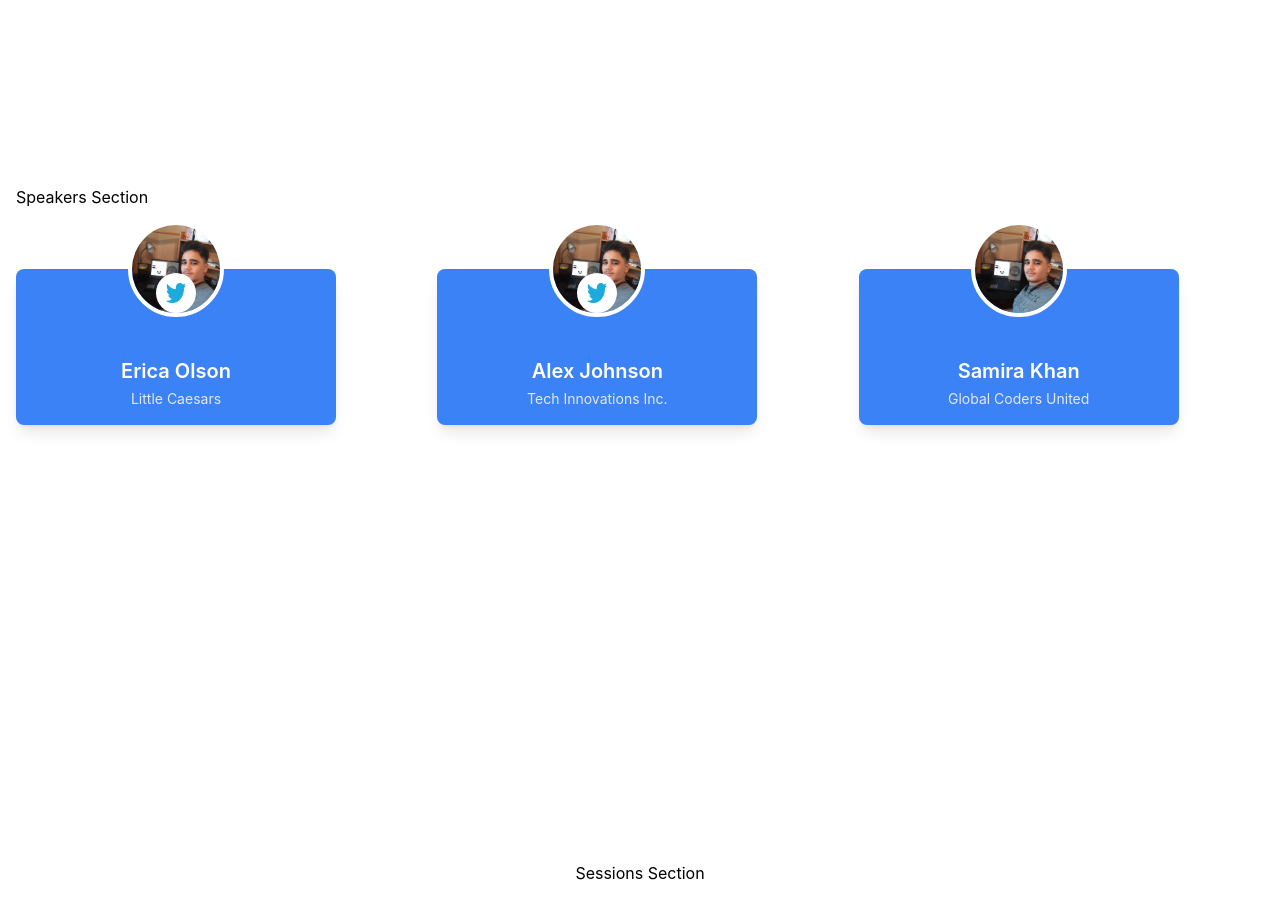
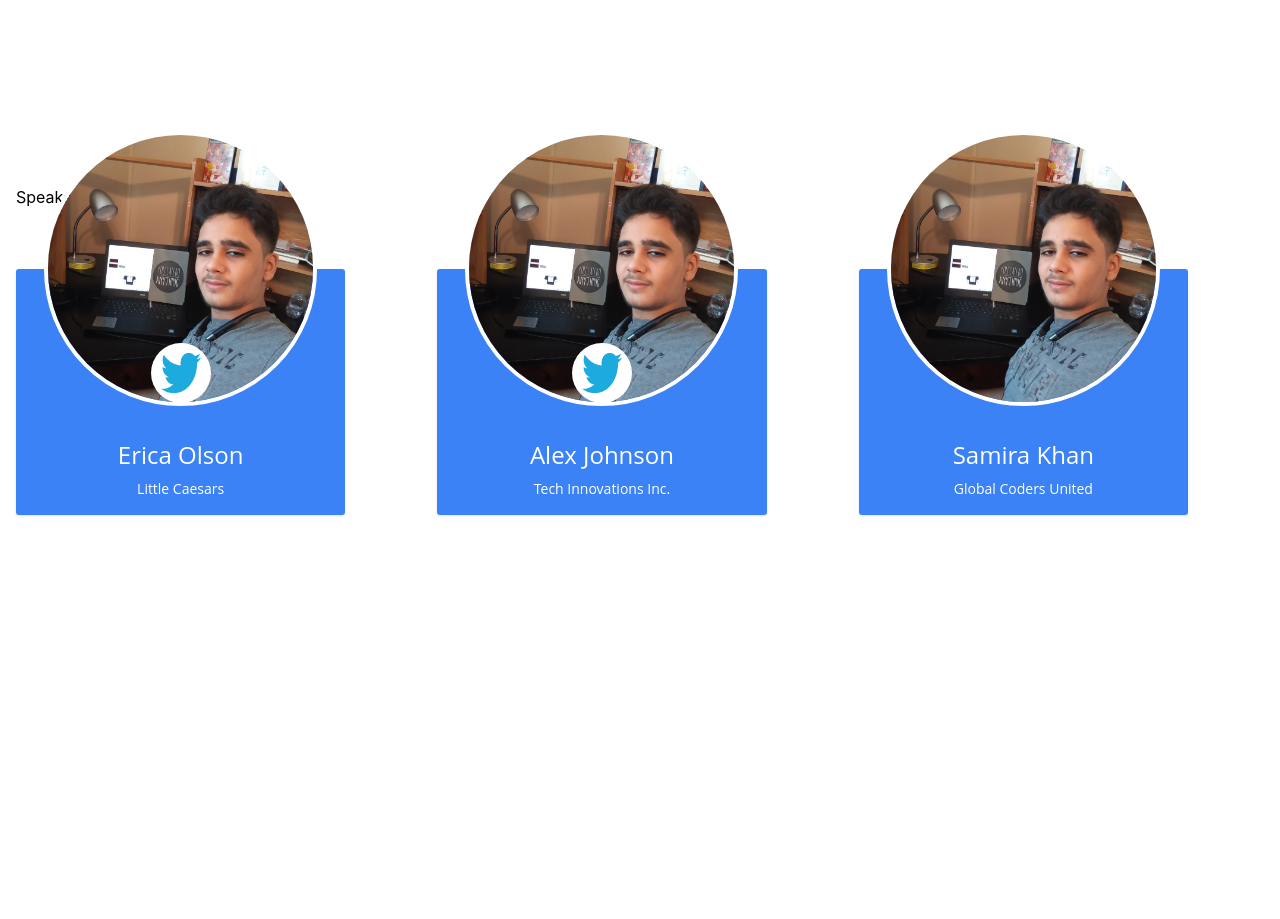
Before and after one commit to Heshoo-ksh/GDG_SummitWebiste, a React (Vite) app: page / in a window 1280 px wide. Shown: the part 1260-2179 px from the top of the page. Built offline with nearby package versions, Linux system fonts and the light colour scheme.

Commit message:
Create initial speacker card

```diff
--- a/src/components/ui/SpeakerCard.jsx
+++ b/src/components/ui/SpeakerCard.jsx
@@ -3,32 +3,35 @@ import twitterLogo from '@/assets/Twitter_Logo.png'; // Replace with the actual
 
 const SpeakerCard = ({ name, twitterHandle, imageUrl, companyName }) => {
   return (
-    <div className="relative max-w-xs rounded-lg bg-blue-500 shadow-lg">
-      <div className="flex justify-center">
+    <div className="relative h-[246.52px] w-[329.30px] rounded-[3px] bg-blue-500 shadow">
+      {/* Image circle, positioned to overlap the top of the rectangle */}
+      <div className="flex justify-center" style={{ marginTop: '-137.5px' }}>
         <div className="relative">
-          {/* Image circle */}
           <img
-            className="h-24 w-24 rounded-full border-4 border-white object-cover"
+            className="h-[275px] w-[273px] rounded-full border-4 border-white object-cover"
             src={imageUrl}
             alt={name}
-            style={{ marginTop: '-3rem' }} // Adjust this value as needed to lift the image above the rectangle
           />
           {/* Twitter Icon - Conditionally rendered */}
           {twitterHandle && (
-            <div className="absolute bottom-[-16px] left-1/2 flex h-10 w-10 -translate-x-1/2 -translate-y-1/2 items-center justify-center rounded-full bg-white">
-              <img className="h-5 w-5" src={twitterLogo} alt="Twitter" />
-            </div>
-          )}
+  <div className="absolute bottom-[-27px] left-1/2 flex h-[60px] w-[60px] -translate-x-1/2 -translate-y-1/2 items-center justify-center rounded-full bg-white">
+    <img className="h-10 w-10" src={twitterLogo} alt="Twitter logo" />
+  </div>
+)}
+
         </div>
       </div>
+
       {/* Rectangle for name and company */}
-      <div className="px-4 pb-4 pt-10"> {/* Adjust padding-top to match the negative margin-top of the image */}
-        <h3 className="text-center text-xl font-semibold text-white">{name}</h3>
-        <p className="mt-1 text-center text-sm text-gray-200">{companyName}</p>
+      <div className="absolute bottom-0 w-full px-4 pb-4 pt-[60px]">
+        <div className="text-center font-['Open_Sans'] text-2xl font-normal text-white">{name}</div>
+        <div className="mt-2 text-center font-['Open_Sans'] text-sm font-normal text-white">{companyName}</div>
       </div>
     </div>
   );
 };
+
+
 
 SpeakerCard.propTypes = {
   name: PropTypes.string.isRequired,
```
